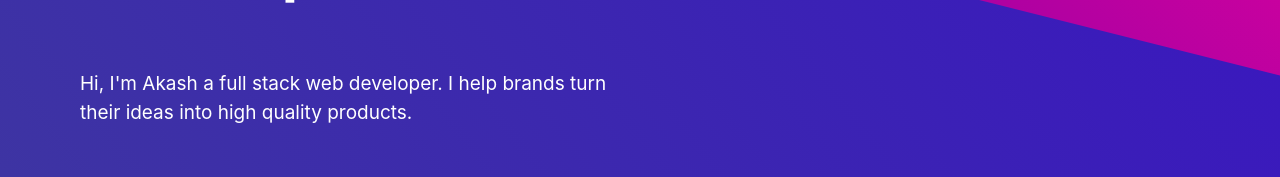
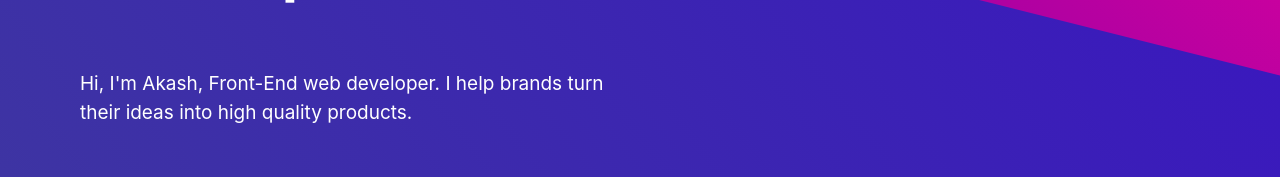
Before and after one commit to Akash044/developer-portfolio, a React (Create React App) app: page / in a window 1280 px wide. Shown: the part 385-562 px from the top of the page. Built offline with nearby package versions, Linux system fonts and the light colour scheme; no server answers.

Commit message:
desription change

```diff
--- a/src/Components/Home/Home.js
+++ b/src/Components/Home/Home.js
@@ -41,7 +41,7 @@ const Home = () => {
 
           <div  data-aos="fade-down-left">
             <p className="big-below-txt" style={{ color: "white", fontSize: "19px" }}>
-              Hi, I'm Akash a full stack web developer. I help brands turn their
+              Hi, I'm Akash, Front-End web developer. I help brands turn their
               ideas into high quality products.
             </p>
           </div>
```
